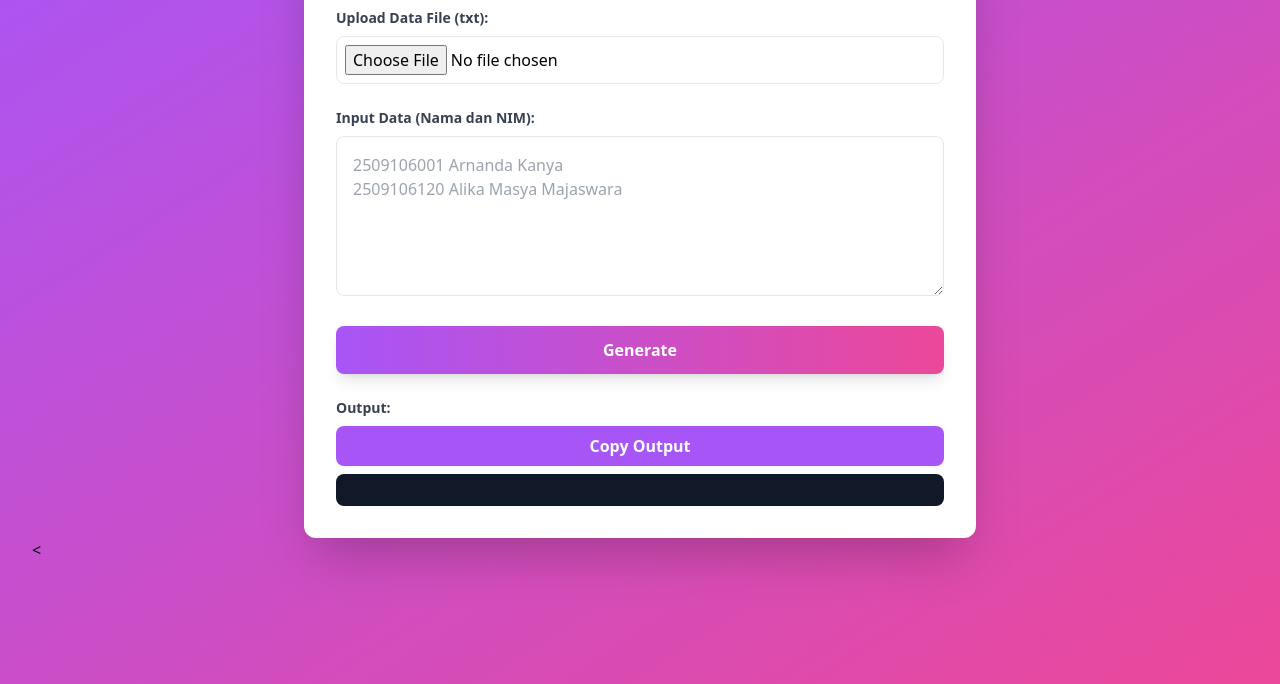
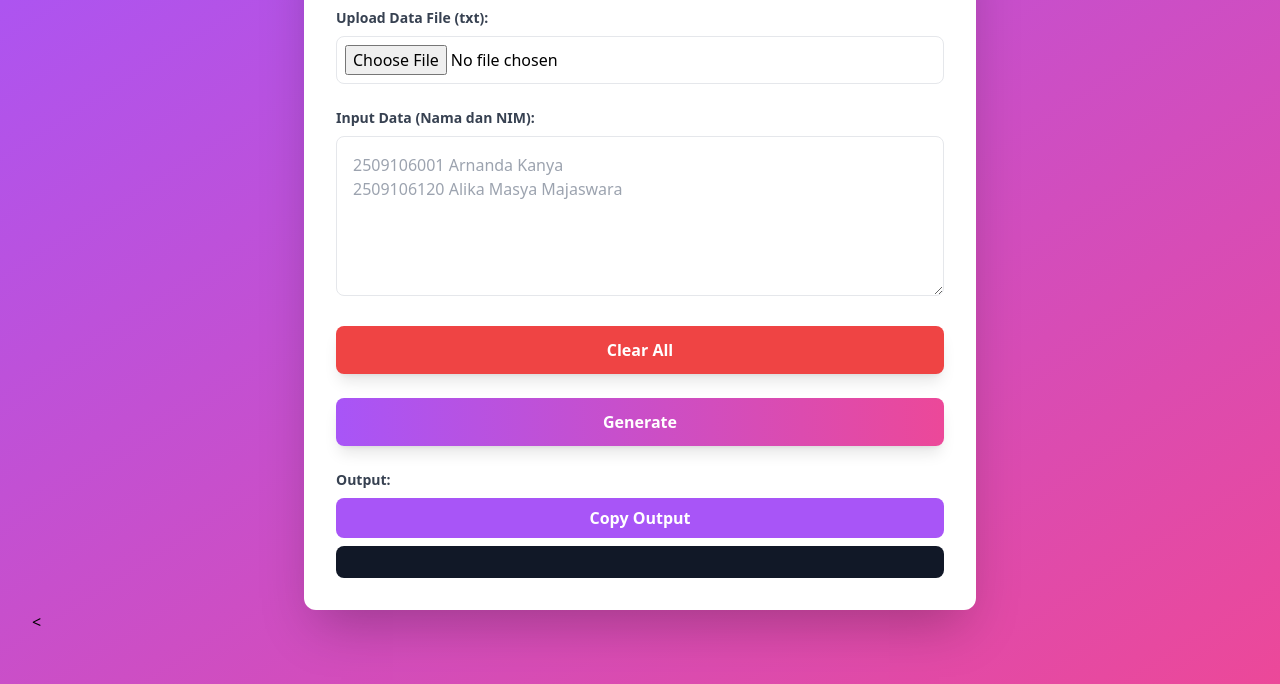
Before and after one commit to miezlearning/Script-Kelompok-Otomatis, a plain HTML site: page index.html in a window 1280 px wide. Shown: the part 116-800 px from the top of the page. Drawn offline with nearby package versions, Linux system fonts and the light colour scheme.

Commit message:
feat: :clown_face: add clear functionality to reset input fields and output display

```diff
--- a/index.html
+++ b/index.html
@@ -69,8 +69,16 @@
 2509106120 Alika Masya Majaswara"
                 ></textarea>
             </div>
+            <button
+    onclick="clear()"
+    class="w-full bg-red-500 hover:bg-red-600 text-white font-bold py-3 px-6 rounded-lg hover:opacity-90 transform hover:-translate-y-1 transition-all duration-300 shadow-lg hover:shadow-xl">Clear All
+</button>&nbsp;
 
-            <button
+
+
+
+
+<button
                 onclick="generateStructure()"
                 class="w-full bg-gradient-to-r from-purple-500 to-pink-500 text-white font-bold py-3 px-6 rounded-lg hover:opacity-90 transform hover:-translate-y-1 transition-all duration-300 shadow-lg hover:shadow-xl"
             >
--- a/js/generator.js
+++ b/js/generator.js
@@ -96,3 +96,14 @@ function copyOutput() {
     }
     window.getSelection().removeAllRanges();
 }
+
+
+function clear() {
+    var fileInput = document.getElementById('fileInput');
+    fileInput.value = '';
+    fileInput.outerHTML = fileInput.outerHTML;
+    document.getElementById('input').value = '';
+    document.getElementById('output').textContent = '';
+    var notification = document.getElementById('notification');
+    notification.classList.add('hidden');
+}
```
